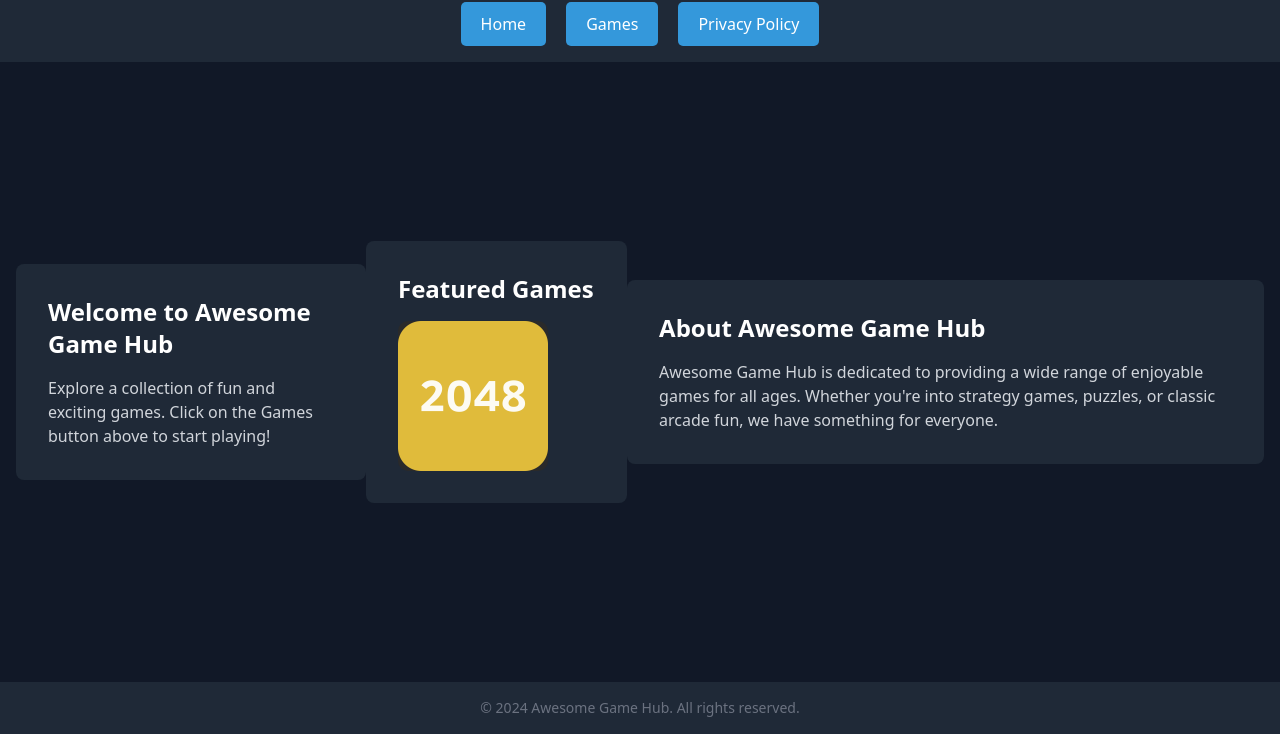
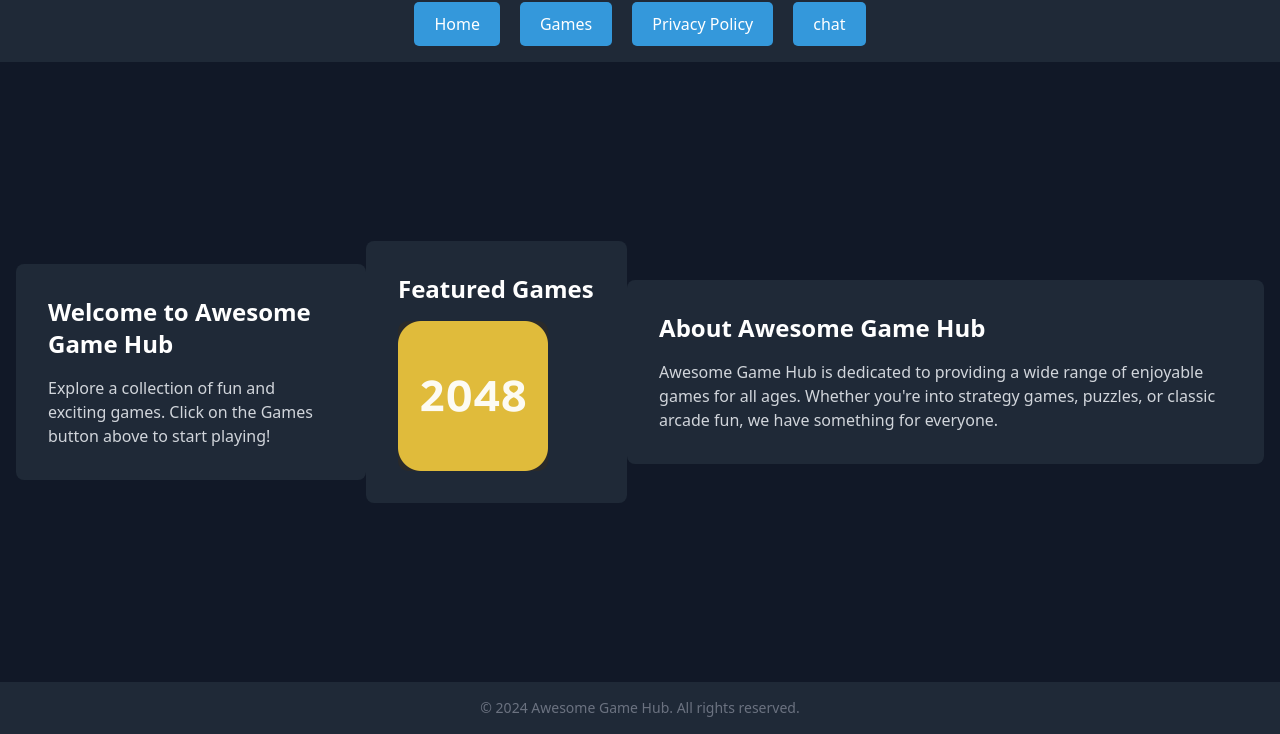
Before and after one commit to roboroyce/game-site1, a plain HTML site: page index.html in a window 1280 px wide. Shown: the part 66-800 px from the top of the page. Drawn offline with nearby package versions, Linux system fonts and the light colour scheme.

Commit message:
Update index.html

```diff
--- a/index.html
+++ b/index.html
@@ -17,6 +17,7 @@
             <a href="index.html" class="nav-button">Home</a>
             <a href="games.html" class="nav-button">Games</a>
             <a href="privacy.html" class="nav-button">Privacy Policy</a>
+            <a href="/chet/" class="nav-button">chat</a>
         </nav>
     </header>
 
```
